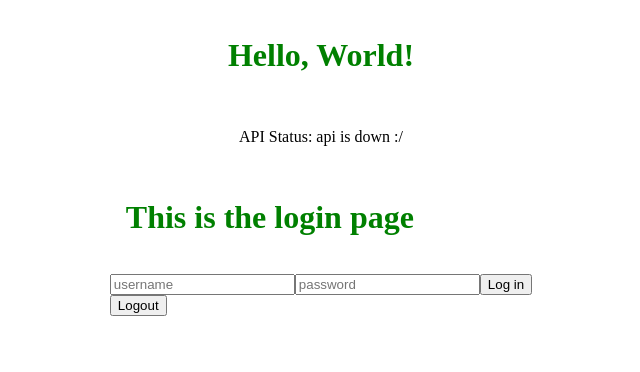
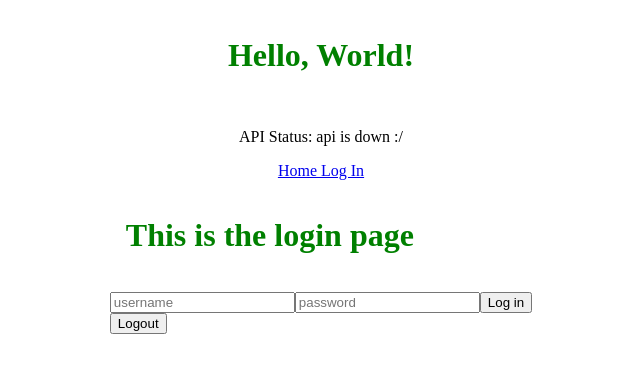
Before and after one commit to timDeHof/PawnShop-Galaxyv2.0, a React (Create React App) app: page /login in a window 1280 px wide. Shown: the top 372 px of the page, without its empty margins (319-959 px from the left). Built offline with nearby package versions, Linux system fonts and the light colour scheme; no server answers.

Commit message:
added navbar and routes to app component

```diff
--- a/src/components/App.js
+++ b/src/components/App.js
@@ -1,12 +1,13 @@
 import React, { useState, useEffect } from "react";
-import { Routes, Route } from "react-router-dom"
+import { Routes, Route } from "react-router-dom";
 // getAPIHealth is defined in our axios-services directory index.js
 // you can think of that directory as a collection of api adapters
 // where each adapter fetches specific info from our express server's /api route
 import { fetchUser, getUsers } from "../axios-services/users";
-import { getAPIHealth } from "../axios-services"
+import { getAPIHealth } from "../axios-services";
 import "../style/App.css";
 import Login from "./Login";
+import Navbar from "./Navbar";
 
 const App = () => {
   const [APIHealth, setAPIHealth] = useState("");
@@ -31,9 +32,9 @@ const App = () => {
     <div className="app-container">
       <h1>Hello, World!</h1>
       <p>API Status: {APIHealth}</p>
+      <Navbar />
       <Routes>
         <Route path="/login" element={<Login />} />
-
       </Routes>
     </div>
   );
--- a/src/components/AuthProvider.jsx
+++ b/src/components/AuthProvider.jsx
@@ -17,7 +17,9 @@ const AuthProvider = ({ children }) => {
     async function getUser() {
       if (localStorage.getItem("token")) {
         // Pretend this from a fetchUser()
+        console.log("token:", token);
         const newUser = await fetchUser(token);
+        console.log("newUser:", newUser);
         setUser(newUser);
       } else {
         setUser({});
--- a/src/components/Login.jsx
+++ b/src/components/Login.jsx
@@ -18,7 +18,7 @@ function Login() {
         className="form"
         onSubmit={async (ev) => {
           ev.preventDefault();
-
+          console.log("username password:", username, password);
           const result = await loginUser(username, password);
 
           localStorage.setItem("token", result.token);
--- /dev/null
+++ b/src/components/Navbar.jsx
@@ -0,0 +1,23 @@
+import React from "react";
+import { Link } from "react-router-dom";
+
+import useAuth from "../hooks/useAuth";
+
+function Navbar() {
+  const { user } = useAuth();
+
+  //console.log("USER FROM APP.JS", user);
+
+  return (
+    <div className="navbar">
+      <nav>
+        {/* <h1>Welcome, {user.username} !</h1> */}
+        <Link to="/">Home </Link>
+
+        <Link to="/Login">Log In </Link>
+      </nav>
+    </div>
+  );
+}
+
+export default Navbar;
```
